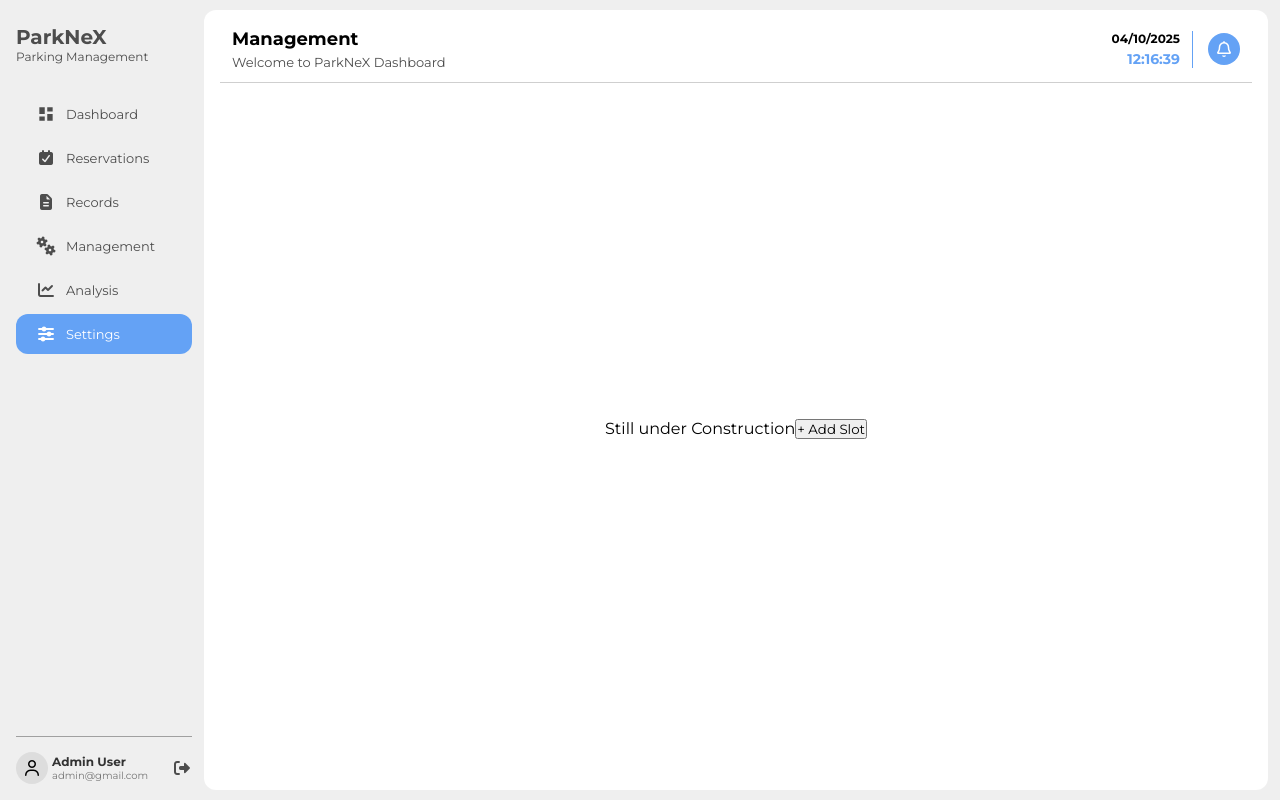
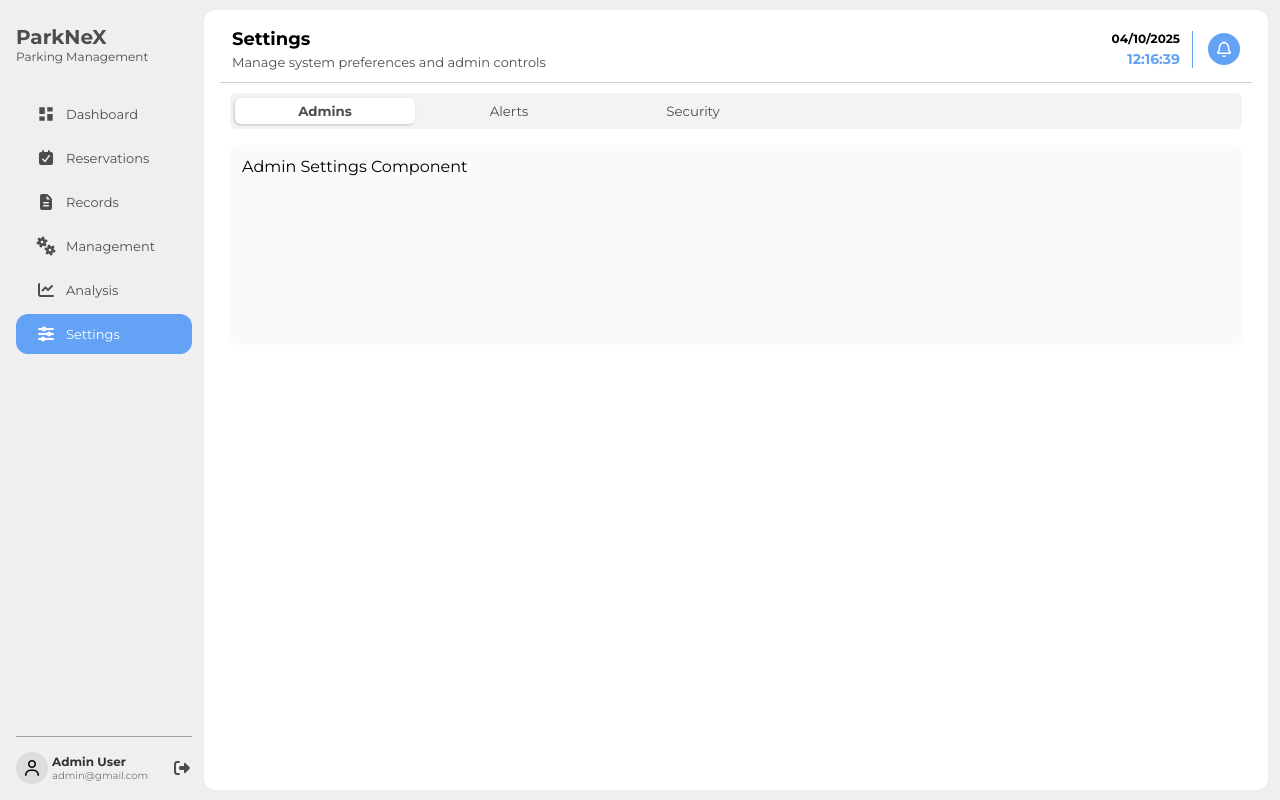
Before and after one commit to yaduraj1301/Parknex, a React (Vite) app: page /settings in a window 1280 px wide. Built offline with nearby package versions, Linux system fonts and the light colour scheme.

Commit message:
feat: Tabs created

```diff
--- a/index.html
+++ b/index.html
@@ -4,7 +4,7 @@
     <meta charset="UTF-8" />
     <link rel="icon" type="image/svg+xml" href="/vite.svg" />
     <meta name="viewport" content="width=device-width, initial-scale=1.0" />
-    <title>my-app</title>
+    <title>ParkNex - Admin</title>
     <link
       href="https://fonts.googleapis.com/css2?family=Montserrat:wght@400;700&display=swap"
       rel="stylesheet"
--- a/package.json
+++ b/package.json
@@ -11,13 +11,13 @@
   },
   "dependencies": {
     "lucide-react": "^0.544.0",
-    "react": "^19.1.1",
-    "react-dom": "^19.1.1",
+    "react": "^19.2.0",
+    "react-dom": "^19.2.0",
     "react-router-dom": "^7.9.3"
   },
   "devDependencies": {
     "@eslint/js": "^9.36.0",
-    "@types/react": "^19.1.13",
+    "@types/react": "^19.2.1",
     "@types/react-dom": "^19.1.9",
     "@vitejs/plugin-react": "^5.0.3",
     "eslint": "^9.36.0",
--- a/src/App.tsx
+++ b/src/App.tsx
@@ -2,6 +2,7 @@ import { BrowserRouter as Router, Route, Routes } from "react-router-dom";
 import { Layout } from "./Layouts/Layout";
 import { Dashboard } from "./Pages/Dashboard/Dashboard";
 import { Slots } from "./Pages/SlotManagement/SlotManagement";
+import { Settings } from "./Pages/Settings/Settings";
 
 function App() {
   return (
@@ -14,7 +15,7 @@ function App() {
           <Route path="records" element={<Slots />} />
           <Route path="management" element={<Slots />} />
           <Route path="analysis" element={<Slots />} />
-          <Route path="settings" element={<Slots />} />
+          <Route path="settings" element={<Settings />} />
         </Route>
       </Routes>
     </Router>
--- /dev/null
+++ b/src/Components/AdminSettings/AdminSettings.tsx
@@ -0,0 +1,5 @@
+import "./adminSettings.css"
+
+export function AdminSettings() {
+  return <div className="admin-settings">Admin Settings Component</div>;
+}
--- a/src/Components/Tabs/Tabs.tsx
+++ b/src/Components/Tabs/Tabs.tsx
@@ -1,6 +1,6 @@
 import React, { useState } from "react";
 
-import "./Tabs.css";
+import "./tabs.css";
 
 export interface TabItem {
   label: string;
--- /dev/null
+++ b/src/Pages/Settings/Settings.tsx
@@ -0,0 +1,28 @@
+import "./settings.css";
+import { useState } from "react";
+import { MainHeader } from "../../Components/main-header/main-header";
+import { Tabs, type TabItem } from "../../Components/Tabs/Tabs";
+import { DashboardSlotLayout } from "../../Components/DashboardSlotLayout/DashbaordSlotLayout";
+import { AdminSettings } from "../../Components/AdminSettings/AdminSettings";
+
+export function Settings() {
+  const tabItems: TabItem[] = [
+    { label: "Admins", content: <AdminSettings /> },
+    { label: "Alerts", content: <DashboardSlotLayout /> },
+    { label: "Security", content: <DashboardSlotLayout /> },
+  ];
+
+  return (
+    <div className="leftContainer">
+      <MainHeader
+        title="Settings"
+        subtitle="Manage system preferences and admin controls"
+        isDropdownRequired={false}
+      />
+      <div className="dashboard-content">
+        <Tabs tabs={tabItems}/>
+
+      </div>
+    </div>
+  );
+}
```
Also changed, not shown: src/Components/AdminSettings/adminSettings.css (added), src/Pages/Settings/settings.css (added), 1 other file (tests, documents, lock files or other folders).
